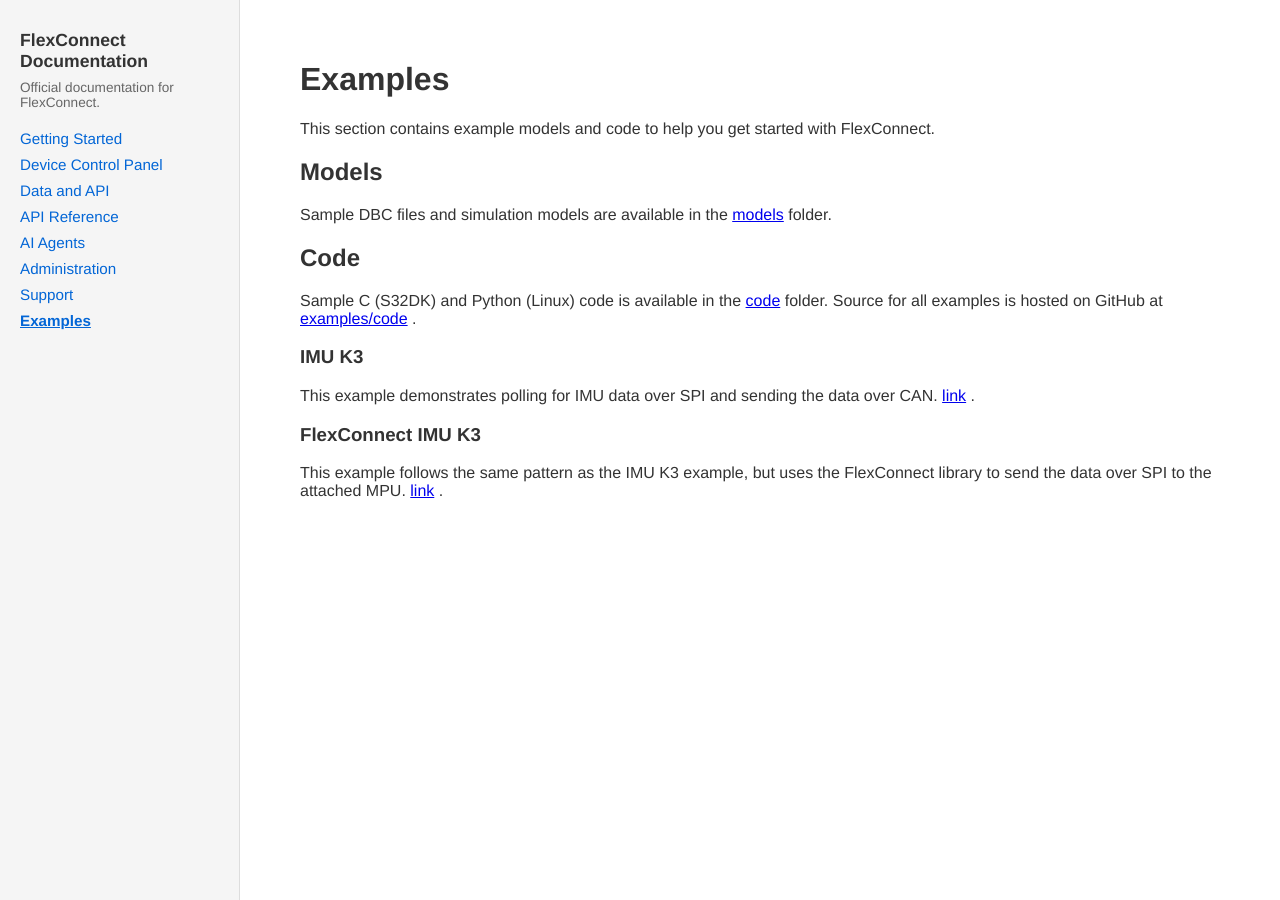
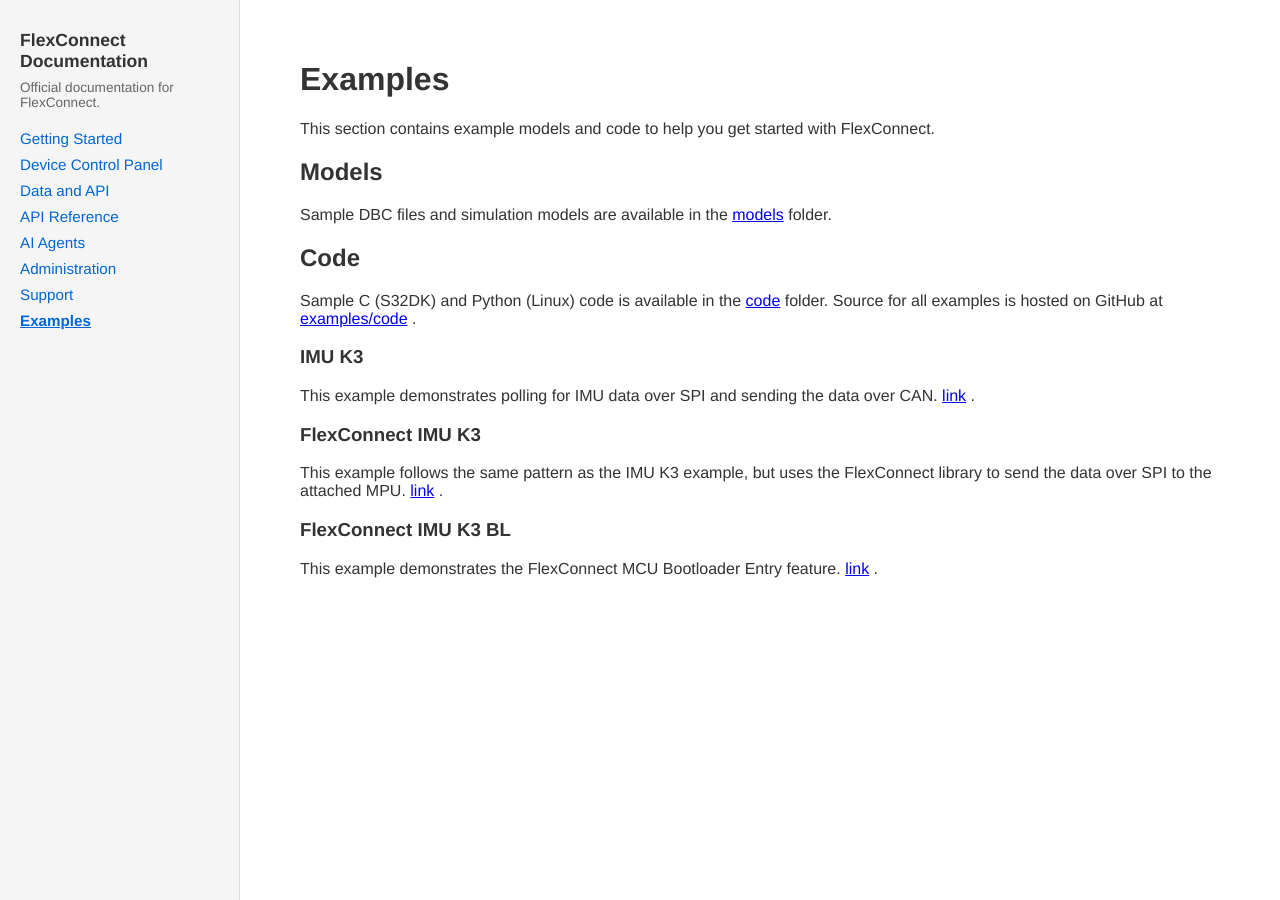
Before and after one commit to Audesse/flexconnect, a Jekyll site: the page built from examples/index.md, in a window 1280 px wide. Built offline with Jekyll 4.4.1, drawn with Linux system fonts in a browser that asks for light colours.

Commit message:
Add a description to FlexConnect IMU K3 BL in th examples index

```diff
--- a/examples/index.md
+++ b/examples/index.md
@@ -22,3 +22,7 @@ This example demonstrates polling for IMU data over SPI and sending the data ove
 ### FlexConnect IMU K3
 
 This example follows the same pattern as the IMU K3 example, but uses the FlexConnect library to send the data over SPI to the attached MPU. {% include repo_link.html path="examples\/code\/FlexConnect_IMU_k3" text="link" tree=true %}.
+
+### FlexConnect IMU K3 BL
+
+This example demonstrates the FlexConnect MCU Bootloader Entry feature. {% include repo_link.html path="examples\/code\/FlexConnect_IMU_k3_BL" text="link" tree=true %}.
```
